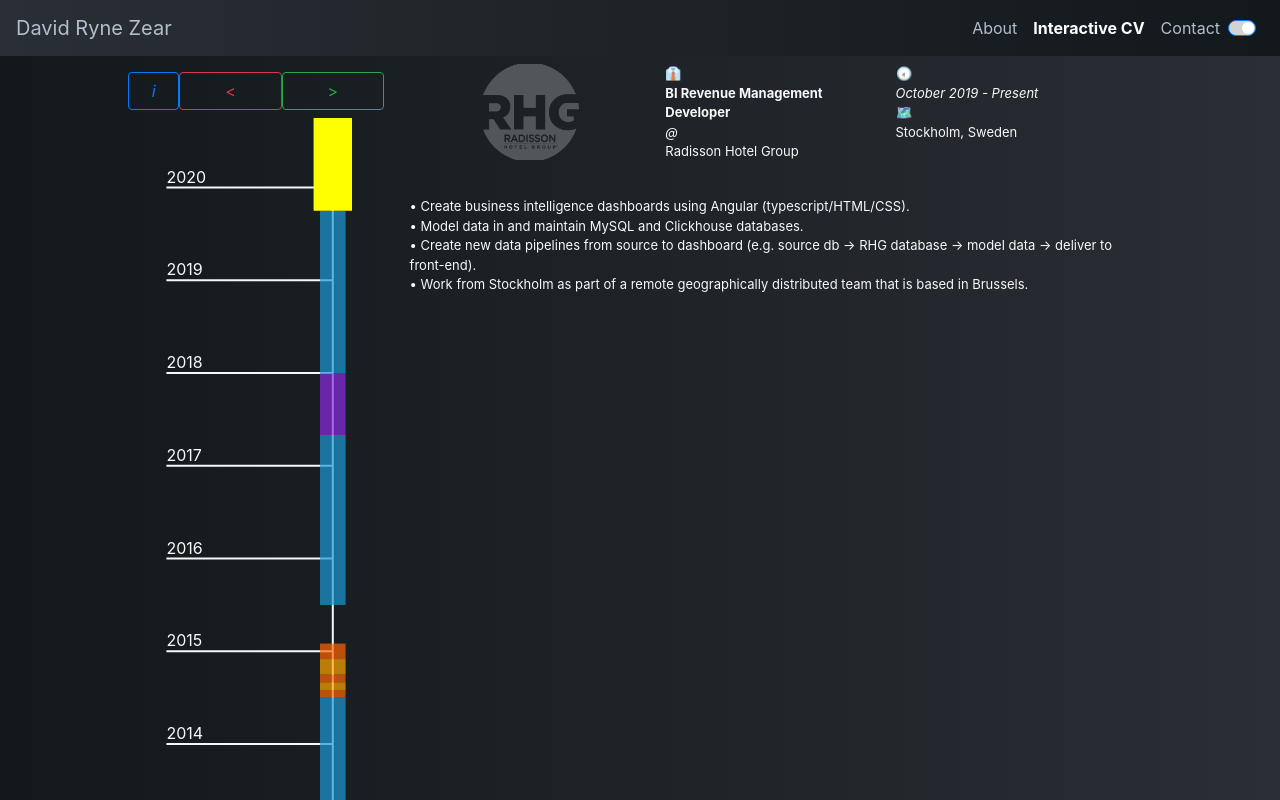
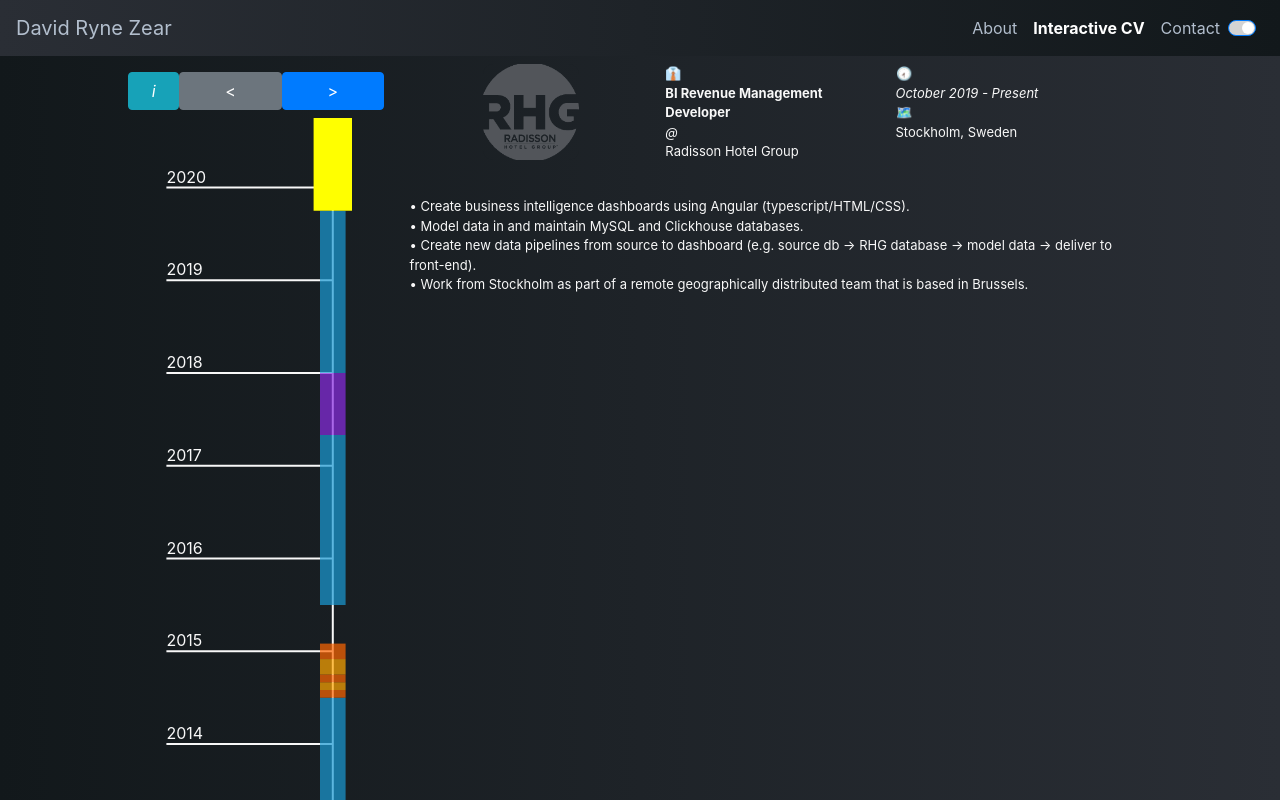
Before and after one commit to drzear/drz-home, a React (Create React App) app: page /cv in a window 1280 px wide. Shown: the top 800 px of the page. Built offline with nearby package versions, Linux system fonts and the light colour scheme.

Commit message:
:art: cv button colors

```diff
--- a/src/Components/Pages/CV/CV.tsx
+++ b/src/Components/Pages/CV/CV.tsx
@@ -367,7 +367,7 @@ function CV() {
                             overlay={renderTooltip}
                         >
                             <Button
-                                variant="outline-primary"
+                                variant="info"
                                 style={{
                                     flex: 1,
                                     marginTop: "1vh",
@@ -379,7 +379,7 @@ function CV() {
                         </OverlayTrigger>
                         <Button
                             onClick={handleNextClick}
-                            variant="outline-danger"
+                            variant="secondary"
                             style={{
                                 flex: 3,
                                 marginTop: "1vh",
@@ -390,7 +390,7 @@ function CV() {
                         </Button>
                         <Button
                             onClick={handleBackClick}
-                            variant="outline-success"
+                            variant="primary"
                             style={{
                                 flex: 3,
                                 // width: 0.4 * svgWidth,
```
